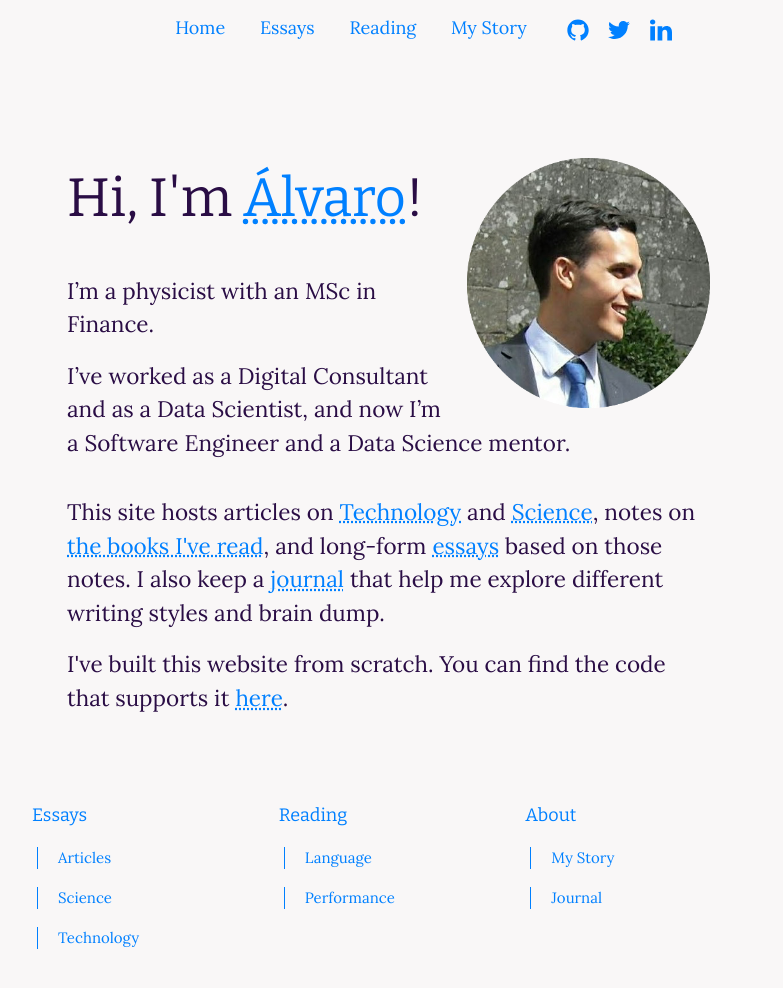
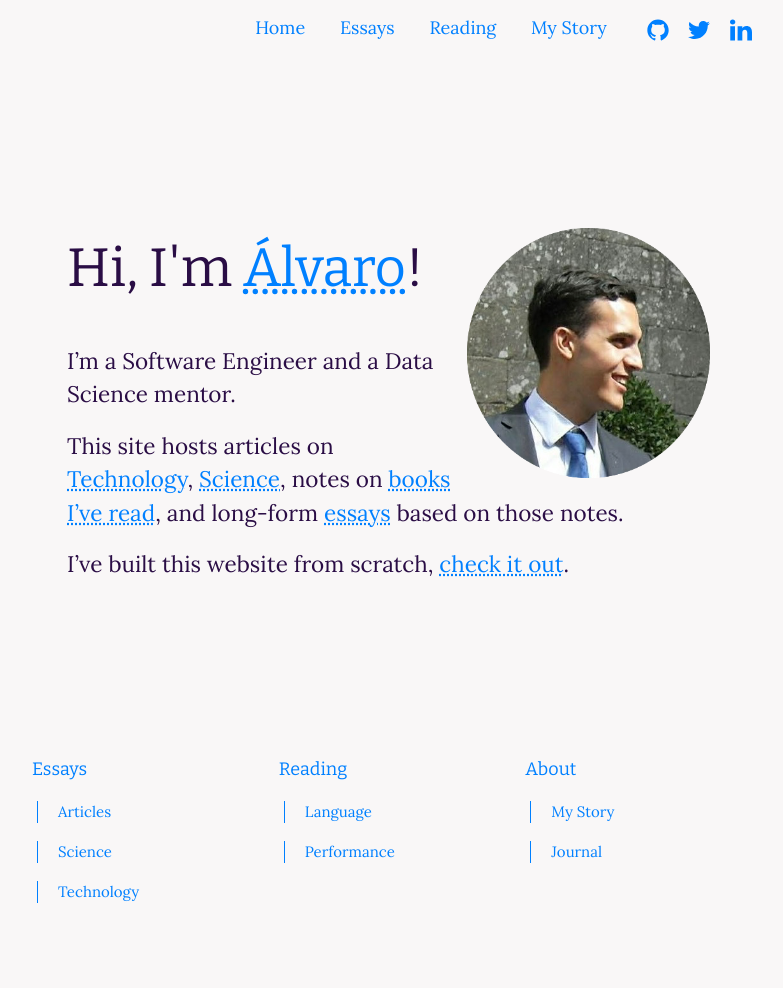
Before and after one commit to ohduran/ohduran.github.io, a Jekyll site: the page built from 00index.md, in a window 1280 px wide and 1019 px high. Shown: the top 988 px of the window, without its empty margins (243-1026 px from the left). Built offline with Jekyll 4.4.1, drawn with Linux system fonts in a browser that asks for light colours.

Commit message:
hotfix: lots of changes including rearranging scss, titles on pages and index

```diff
--- a/00index.md
+++ b/00index.md
@@ -2,6 +2,3 @@
 layout: index
 permalink: /
 ---
-I'm a physicist with an MSc in Finance.
-
-I've worked as a Digital Consultant and as a Data Scientist, and now I'm a Software Engineer and a Data Science mentor.
--- /dev/null
+++ b/_includes/index-description.md
@@ -0,0 +1,6 @@
+
+I'm a Software Engineer and a Data Science mentor.
+
+This site hosts articles on [Technology](/index-technology), [Science](/index-science), notes on [books I've read](/index-tags), and long-form [essays](/articles) based on those notes.
+
+I've built this website from scratch, [check it out](https://github.com/ohduran/ohduran.github.io).
--- a/_layouts/index.html
+++ b/_layouts/index.html
@@ -8,8 +8,10 @@ layout: default
     <div class="about-me">
       {{ content }}
     </div>
-    <p class="description">This site hosts articles on <a href="index-technology">Technology</a> and <a href="index-science">Science</a>, notes on <a href="index-tags">the books I've read</a>, and long-form <a href="/index-articles">essays</a> based on those notes. I also keep a <a href="index-journal">journal</a> that help me explore different writing styles and brain dump.</p>
-    <p class="description">I've built this website from scratch. You can find the code that supports it <a href="https://github.com/ohduran/ohduran.github.io">here</a>.</p>
+    <div class="description">
+      {% capture description %}{% include index-description.md %}{% endcapture %}
+      {{ description | markdownify }}
+    </div>
 
   </div>
 </div>
--- a/_layouts/page.html
+++ b/_layouts/page.html
@@ -16,9 +16,6 @@
           </header>
 
           <div class="post-content">
-            <header class="post-header">
-              <h1 class="post-title">{{ page.title }}</h1>
-            </header>
             {{ content }}
           </div>
 
--- a/_sass/_base.scss
+++ b/_sass/_base.scss
@@ -308,6 +308,7 @@ pre {
       }
     > .description {
       font-size: 1.25*$base-font-size;
+      margin-bottom: $spacing-unit;
     }
     > .profile-pic {
       float: right;
--- a/_sass/_layout.scss
+++ b/_sass/_layout.scss
@@ -4,12 +4,12 @@
 .site-header {
     // border-top: 10px solid $background-head;
     background-color: $background-header;
-    min-height: 56px;
+    min-height: $spacing-unit;
+    min-width: 100%;
     width: 50%;
 
     // Positioning context for the mobile navigation icon
     position: fixed;
-    left:25%;
 }
 
 .site-title {
@@ -18,7 +18,7 @@
     line-height: 56px;
     letter-spacing: -1px;
     margin-bottom: 0;
-    float: left;
+    // float: left;
 
     &,
     &:visited {
@@ -179,7 +179,8 @@
  * Page content
  */
 .page-content {
-    // padding: 2*$spacing-unit;
+      // margin-top: 2*$spacing-unit;
+    padding: 2*$spacing-unit;
 }
 
 .page-heading {
```
Also changed, not shown: 04contact.md (+6 -12 lines).
